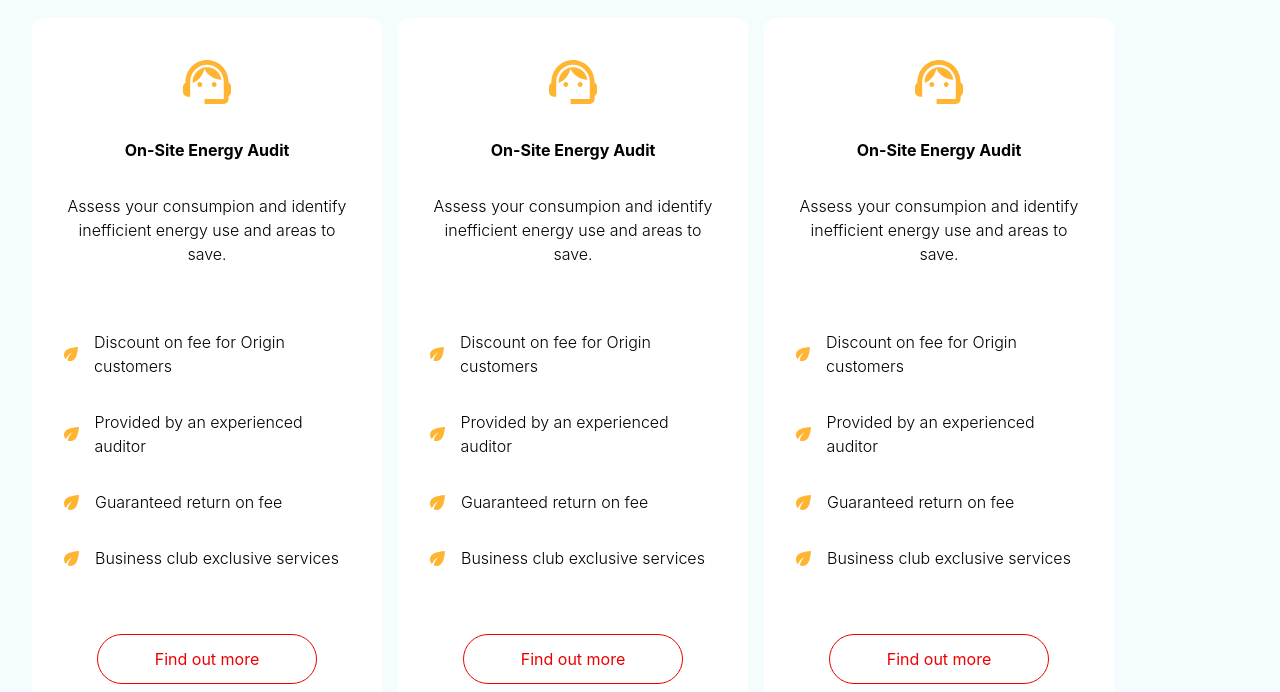
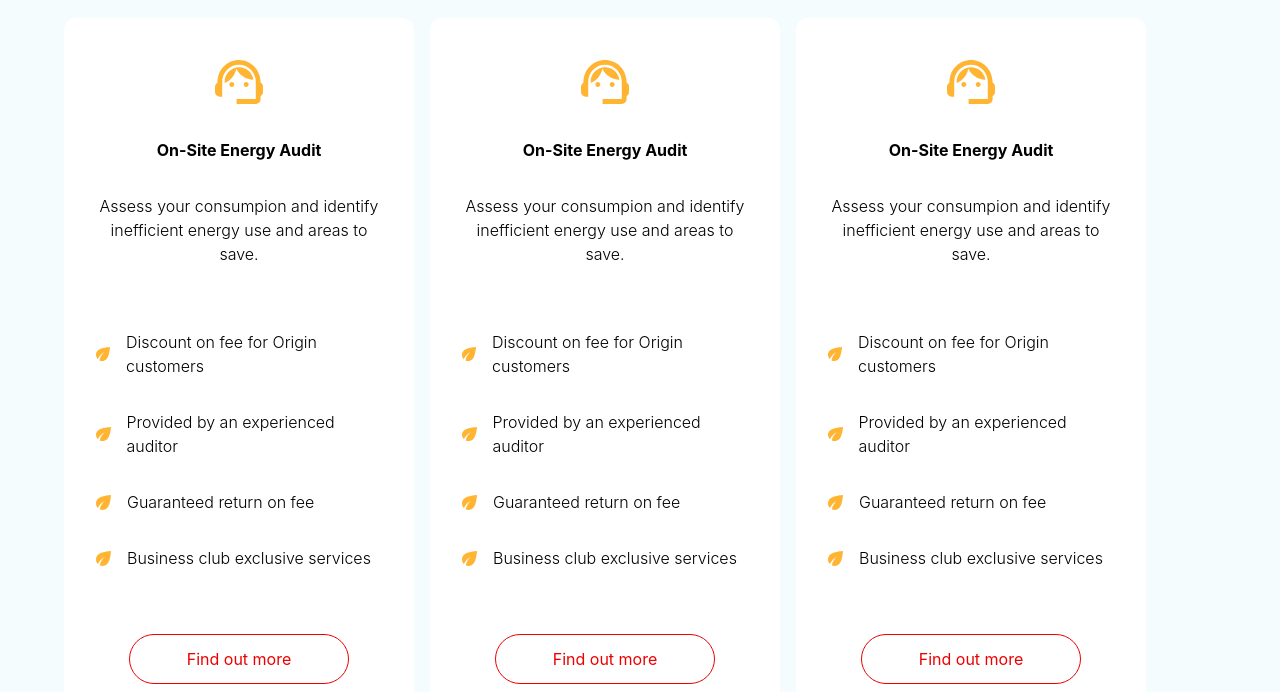
Before and after one commit to jeromeescultura/origin-shift, a Next.js app: page / in a window 1280 px wide. Shown: the part 2068-2760 px from the top of the page. Built offline with nearby package versions, Linux system fonts and the light colour scheme.

Commit message:
fixed layout LP

```diff
--- a/pages/index.js
+++ b/pages/index.js
@@ -127,7 +127,7 @@ export default function Home() {
           </p>
         </div>
 
-        <div className="flex  lg:flex overflow-y-hidden overflow-x-scroll scrollbar-hide gap-4 ">
+        <div className="flex overflow-y-hidden overflow-x-scroll scrollbar-hide gap-4 md:pl-8">
           <div className="bg-white w-[300px] sm:w-[240px] md:w-[320px] lg:w-[350px] px-8 py-10 rounded-xl flex flex-col gap-2 items-center text-center space-y-6">
             <div className="w-12 h-12">
               <Image
```
